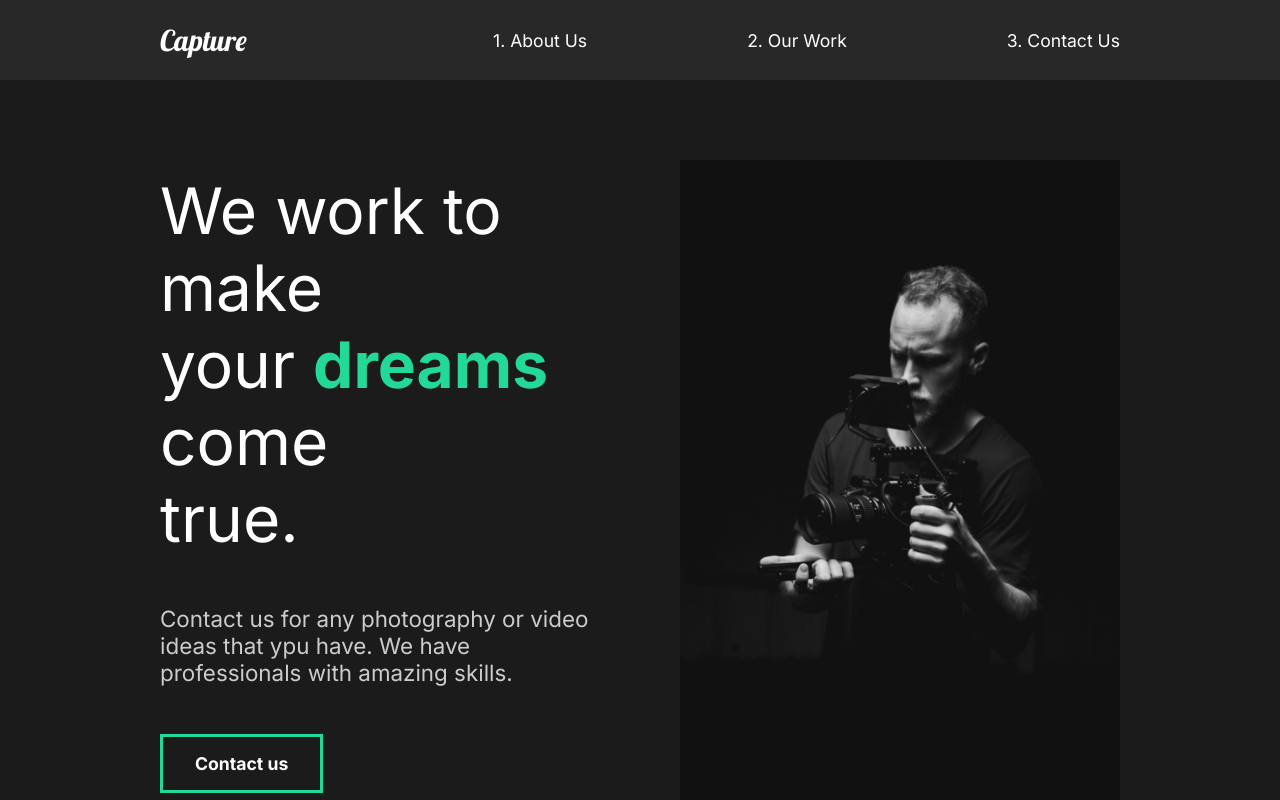
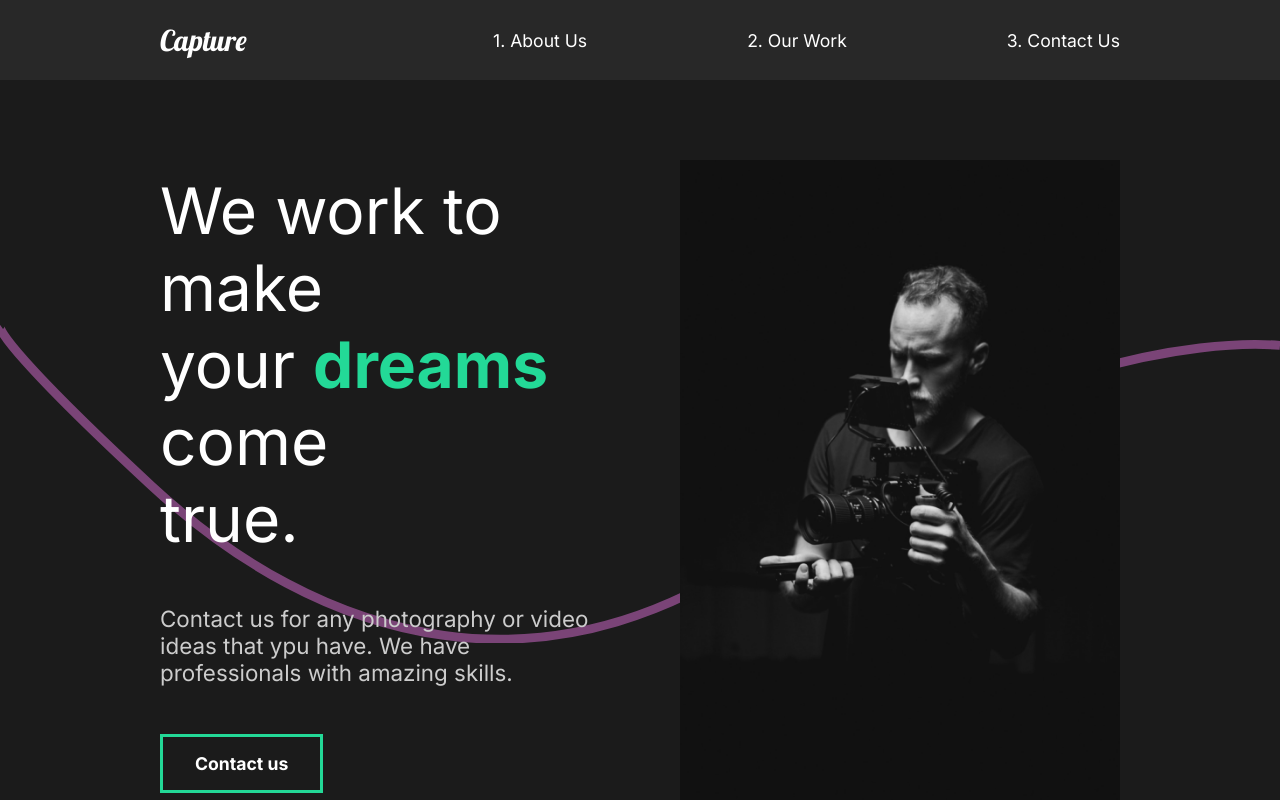
Before and after one commit to DevCarlosGuerrero/react-mock-portfolio, a React (Create React App) app: page / in a window 1280 px wide. Shown: the top 800 px of the page. Built offline with nearby package versions, Linux system fonts and the light colour scheme.

Commit message:
Implement wave animation on About Section

```diff
--- a/src/components/AboutSection.js
+++ b/src/components/AboutSection.js
@@ -2,6 +2,9 @@ import React from 'react';
 
 // Import Images
 import home1 from '../img/home1.png';
+
+// Import Components
+import Wave from './Wave';
 
 // Import Styles
 import styled from 'styled-components';
@@ -33,6 +36,7 @@ const AboutSection = () => {
             <StyledImage>
                 <motion.img variants={photoAnimation} src={home1} alt="Man holding camera" />
             </StyledImage>
+            <Wave />
         </StyledAbout>
     );
 };
--- a/src/styles.js
+++ b/src/styles.js
@@ -13,6 +13,7 @@ export const StyledAbout = styled.div`
 export const StyledDescription = styled.div`
     flex: 1;
     padding-right: 5rem;
+    z-index: 2;
 
     h2 {
         font-size: lighter;
@@ -23,6 +24,7 @@ export const StyledDescription = styled.div`
 export const StyledImage = styled.div`
     flex: 1;
     overflow: hidden;
+    z-index: 2;
 
     img {
         width: 100%;
```
